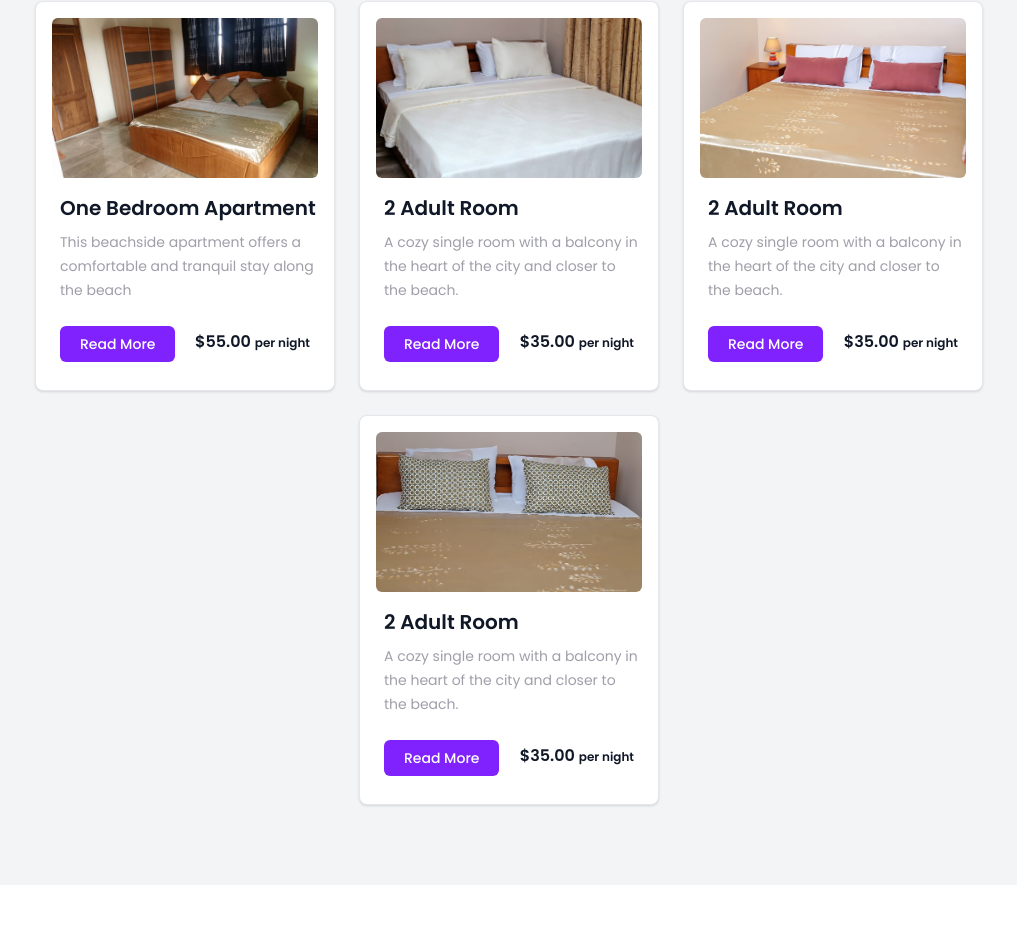
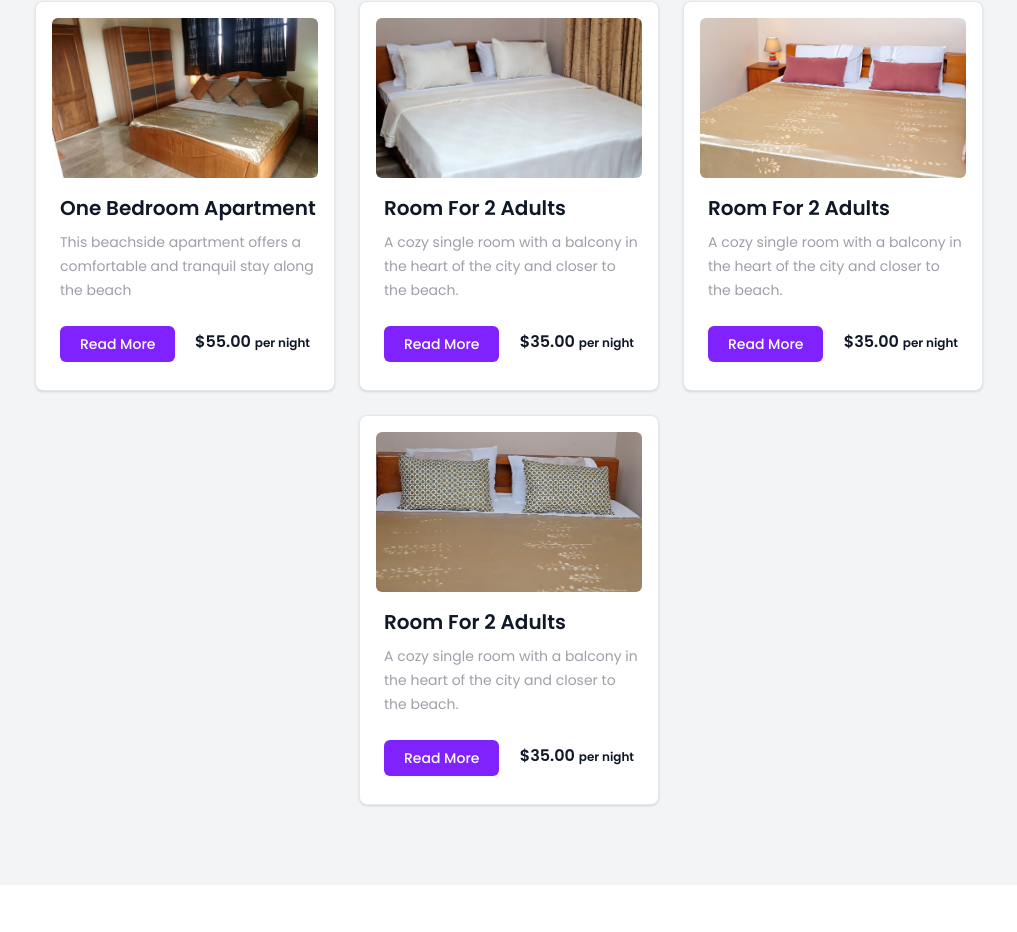
Before and after one commit to Godfred-Adjetey99/breevStay, a React (Vite) app: page / in a window 1280 px wide. Shown: the part 923-1855 px from the top of the page, without its empty margins (131-1148 px from the left). Built offline with nearby package versions, Linux system fonts and the light colour scheme; a web font is replaced by a local one.

Commit message:
changed the washroom

```diff
--- a/src/contants/index.js
+++ b/src/contants/index.js
@@ -7,8 +7,8 @@ import ApartmentKite from "../assets/ApartmentKite.jpg";
 import room1Bed from "../assets/room1Bed.jpeg";
 import room1Indoors from "../assets/room1Indoors.jpeg";
 import room1Outdoor from "../assets/room1Outdoor.jpeg";
-import room1Washroom from "../assets/room1Washroom.jpeg";
 import room1toilet from "../assets/room1toilet.jpeg";
+import room1washroom from "../assets/room1washroom.jpeg";
 import room1waredrope from "../assets/room1waredrope.jpeg";
 import room1bal from "../assets/room1bal.jpeg";
 import room2Bed from "../assets/room2Bed.jpeg";
@@ -127,7 +127,7 @@ The apartment is located in a calm coastal area near Coco Beach, offering a plea
   },
   {
     id: "room1",
-    name: "2 Adult Room",
+    name: "Room For 2 Adults",
     descriptionCard:
       "A cozy single room with a balcony in the heart of the city and closer to the beach.",
     description2:
@@ -153,7 +153,7 @@ The apartment is located in a calm coastal area near Coco Beach, offering a plea
       },
       {
         name: "room1Washroom  in nungua",
-        value: room1Washroom,
+        value: room1washroom,
       },
       {
         name: "room1waredrope  in nungua",
@@ -196,7 +196,7 @@ The apartment is located in a calm coastal area near Coco Beach, offering a plea
   },
   {
     id: "room2",
-    name: "2 Adult Room",
+    name: "Room For 2 Adults",
     descriptionCard:
       "A cozy single room with a balcony in the heart of the city and closer to the beach.",
     description2:
@@ -261,7 +261,7 @@ The apartment is located in a calm coastal area near Coco Beach, offering a plea
   },
   {
     id: "room3",
-    name: "2 Adult Room",
+    name: "Room For 2 Adults",
     descriptionCard:
       "A cozy single room with a balcony in the heart of the city and closer to the beach.",
     description2:
```
